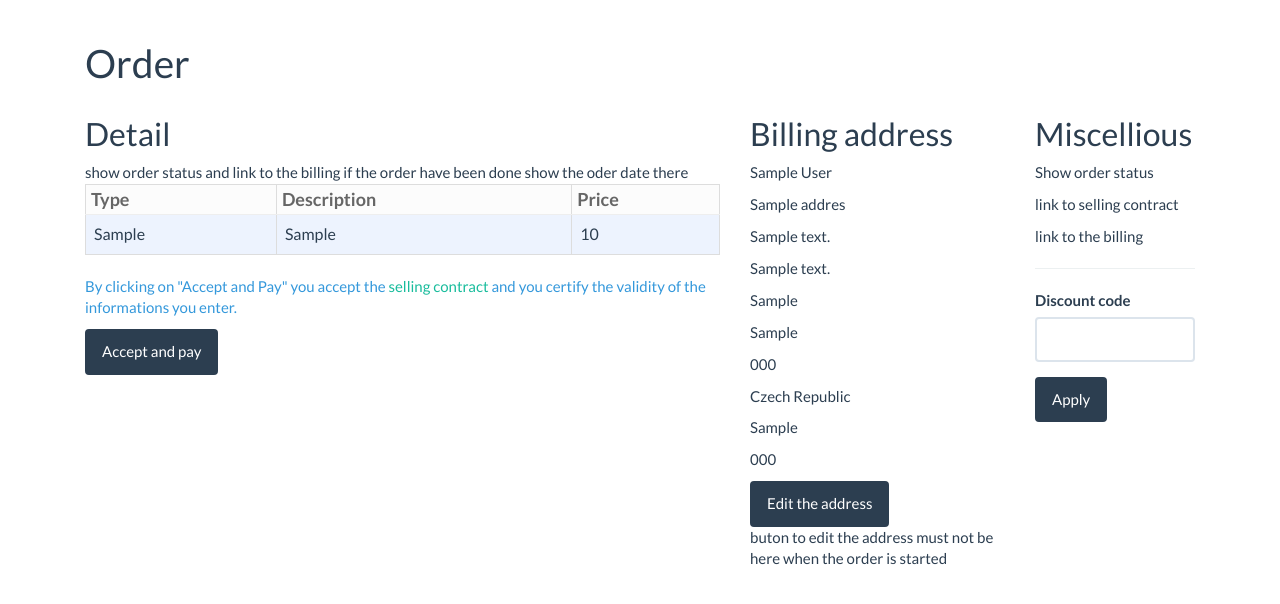
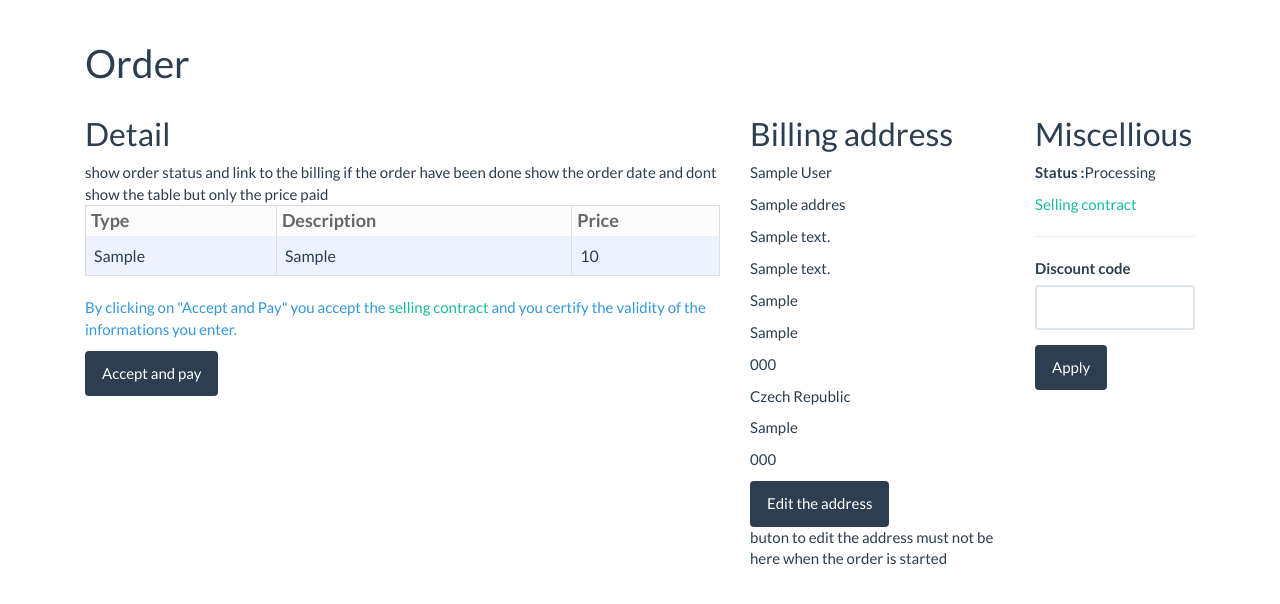
Before and after one commit to Astyan-42/skepticalscience, a Django app: template skepticalsciencewebsite/custompayment/templates/custompayment/order_detail.html in a window 1280 px wide. Shown: the part 60-664 px from the top of the page. Run offline with Django 3.2, Linux system fonts and the light colour scheme; tables that the repository leaves empty hold one stand-in row (values such as "Sample post"); the template is opened without the code that fills it: values that come from a table or form of the project are taken from there, most other values are stand-ins (such as "Sample title", 1, 10 or a date in 2020); parts of the project's set-up code (start-up, migrations or seed data) failed here and were passed over; some libraries are stand-ins or nearby versions.

Commit message:
adding some constants to be able to use constants in the template, correcting a bug in the update of discount. Improvment of the template of order detail

```diff
--- a/skepticalsciencewebsite/custompayment/constants.py
+++ b/skepticalsciencewebsite/custompayment/constants.py
@@ -50,3 +50,17 @@ DISCOUNT_CHOICES = [
 
 # tax
 TAX = 20
+
+PAYMENT_CONSTANTS_TEMPLATE = {
+    NEW: "NEW",
+    CANCELLED: "CANCELLED",
+    PAYMENT_PENDING: "PAYMENT_PENDING",
+    FULLY_PAID: "FULLY_PAID",
+    PUBLICATION: "PUBLICATION",
+    SCIENTIST_ACCOUNT: "SCIENTIST_ACCOUNT",
+    SCIENTIST_ACCOUNT_PRICE: "SCIENTIST_ACCOUNT_PRICE",
+    PUBLICATION_PRICE_MAX: "PUBLICATION_PRICE_MAX",
+    COUNTRY_REDUCTION_MAX_PERCENT: "COUNTRY_REDUCTION_MAX_PERCENT",
+    PERCENT: "PERCENT",
+    FIXED: "FIXED"
+}
--- a/skepticalsciencewebsite/custompayment/forms.py
+++ b/skepticalsciencewebsite/custompayment/forms.py
@@ -33,8 +33,10 @@ class DiscountOrderForm(forms.ModelForm):
         self.helper.add_input(Submit('submit', _('Apply')))
 
     def clean(self):
-        discount = self.cleaned_data['discount']
-
+        try:
+            discount = self.cleaned_data['discount']
+        except KeyError:
+            pass
 
     def is_valid(self):
         valid = super(DiscountOrderForm, self).is_valid()
--- a/skepticalsciencewebsite/custompayment/models.py
+++ b/skepticalsciencewebsite/custompayment/models.py
@@ -123,7 +123,7 @@ class Payment(BasePayment):
         default_price = PRODUCTS_PRICES[item.name]
         # adjusted_price = depend of country + (user quality if for publication) + promotion
         yield PurchasedItem(name=item.name, sku=str(item.sku),
-                            quantity=1, price=Decimal(default_price), currency='USD')
+                            quantity=1, price=Decimal(default_price), currency='EUR')
 
     def __str__(self):
         return self.order.__str__()
--- a/skepticalsciencewebsite/custompayment/templates/custompayment/order_detail.html
+++ b/skepticalsciencewebsite/custompayment/templates/custompayment/order_detail.html
@@ -17,7 +17,7 @@
             <div class="bs-component">
                 <h2>Detail</h2>
                 show order status and link to the billing if the order have been done
-                show the oder date there
+                show the order date and dont show the table but only the price paid
                 <div class="table-container">
                     <table class="table table-responsive paleblue">
                         <thead>
@@ -91,9 +91,12 @@
         </div>
         <div class="col-md-2">
             <h2>Miscellious</h2>
-            <p> Show order status </p>
-            <p>link to selling contract</p>
-            <p>link to the billing</p>
+
+            <p><b>{% trans "Status :" %}</b>{{ order_detail.get_status_display }}</p>
+            <p><a href="{% url 'address' order_detail.token %}">{% trans "Selling contract" %}</a></p>
+            {% if order_detail.status == constants.PAYMENT_PENDING or order_detail.status == constants.FULLY_PAID %}
+                <p><a href="{% url 'address' order_detail.token %}">{% trans "Billing" %}</a></p>
+            {% endif %}
             <hr>
             {% crispy form %}
             {{ form.media.js }}
```
Also changed, not shown: skepticalsciencewebsite/custompayment/views.py (+4 -5 lines).
